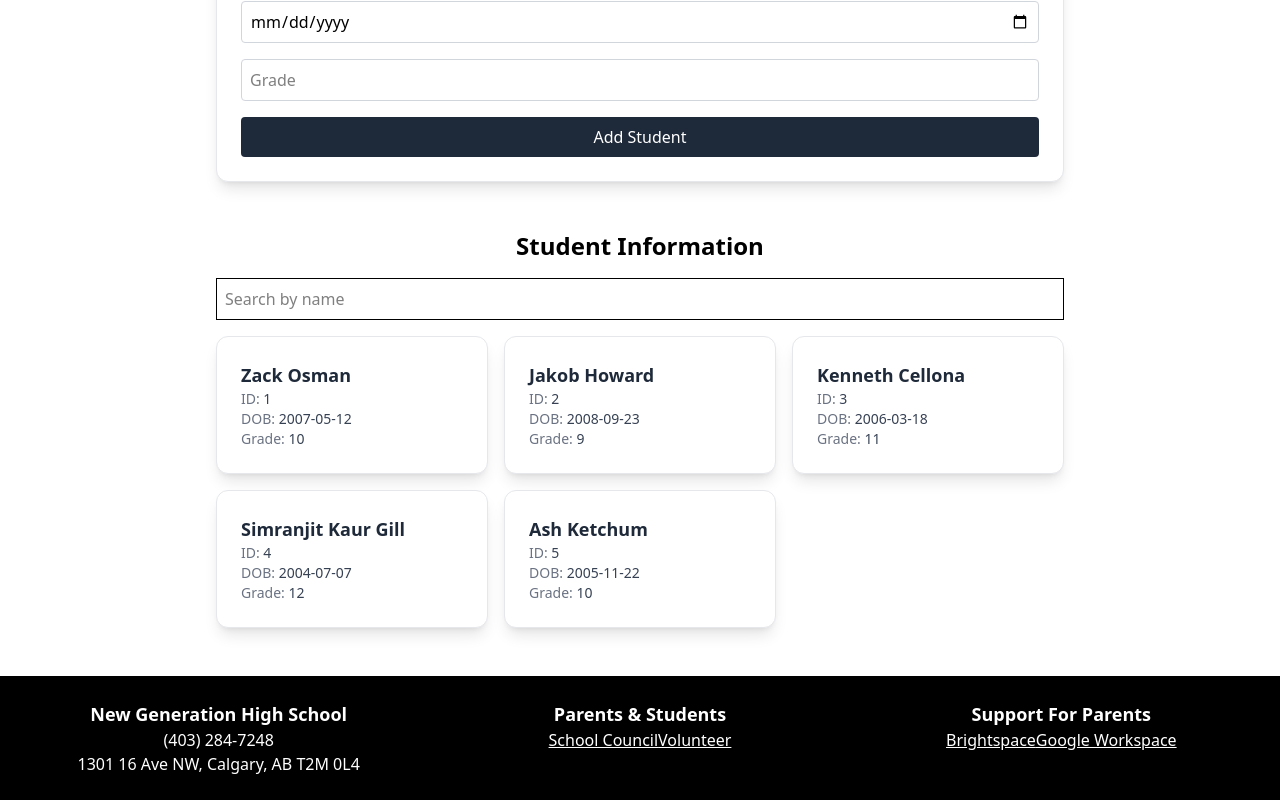
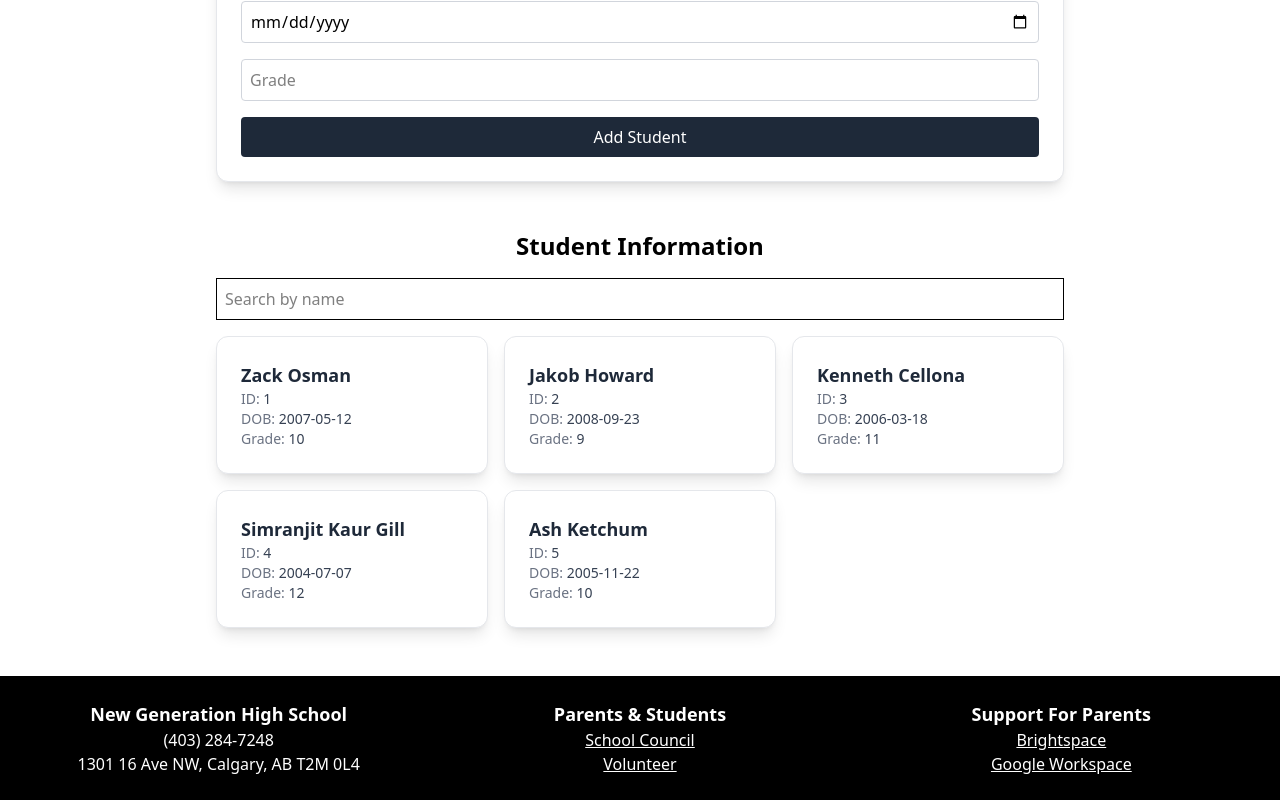
Before and after one commit to Zakariya-Osman/EFEDC-AS2-WEB2, a Next.js app: page / in a window 1280 px wide. Shown: the part 268-1068 px from the top of the page. Built offline with nearby package versions, Linux system fonts and the light colour scheme.

Commit message:
Update Footer.js
added flex for hyperlinks

```diff
--- a/components/Footer.js
+++ b/components/Footer.js
@@ -24,14 +24,18 @@ function Footer() {
 
         <div> {/* div for second column, contains volunter and school concil info*/}
           <h3 className="font-semibold text-lg">Parents & Students</h3>
-          <a href="https://www.sait.ca" className="text-white underline">School Council</a>
-          <a href="https://www.sait.ca" className="text-white underline">Volunteer</a>
+          <div className="flex flex-col items-center">
+            <a href="https://www.sait.ca" className="text-white underline">School Council</a>
+            <a href="https://www.sait.ca" className="text-white underline">Volunteer</a>
+          </div>
         </div>
 
         <div> {/* div for third column, contains resouces for parents*/}
           <h3 className="font-semibold text-lg">Support For Parents</h3>
-          <a href="https://d2l.cbe.ab.ca/d2l/loginh/" className="text-white underline">Brightspace</a>
-          <a href="https://workspace.google.com/lp/business/" className="text-white underline">Google Workspace</a>
+          <div className="flex flex-col items-center">
+            <a href="https://d2l.cbe.ab.ca/d2l/loginh/" className="text-white underline">Brightspace</a>
+            <a href="https://workspace.google.com/lp/business/" className="text-white underline">Google Workspace</a>
+          </div>
         </div>
       </div>
     </footer>
```
